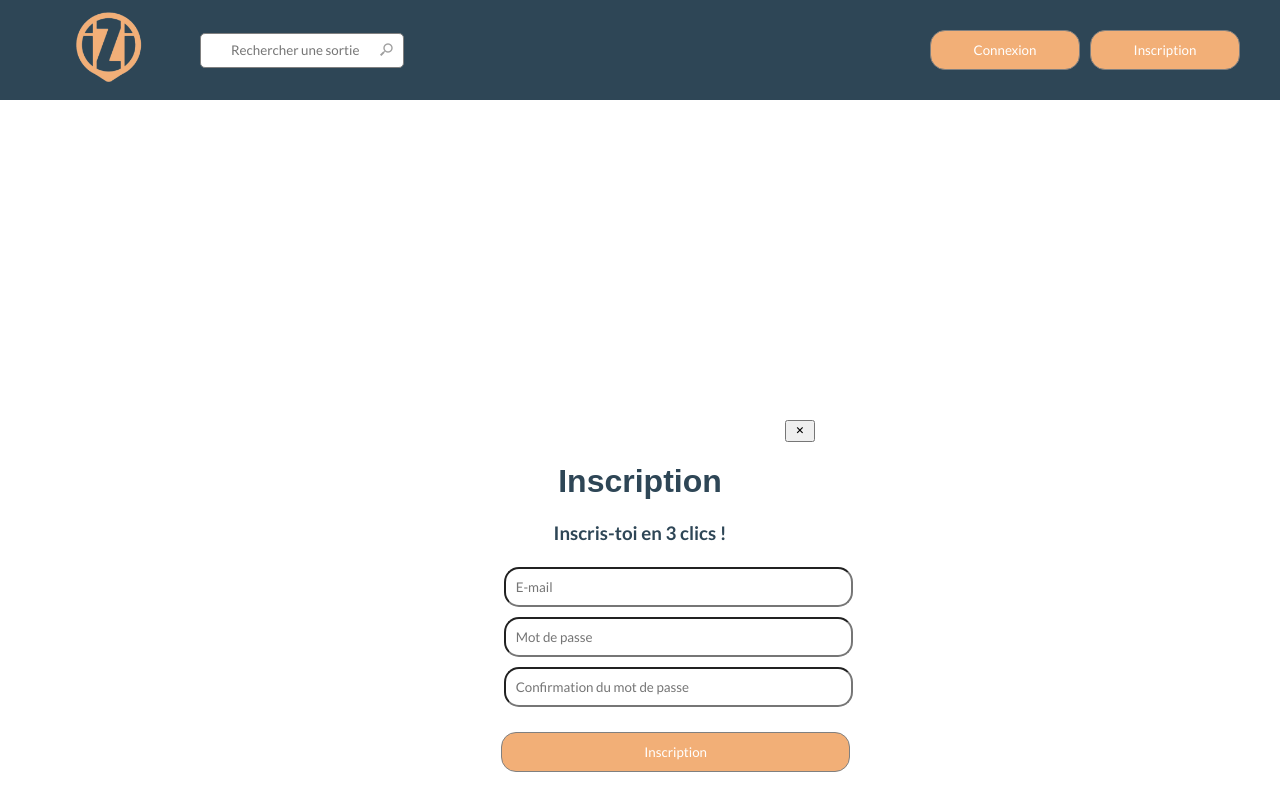
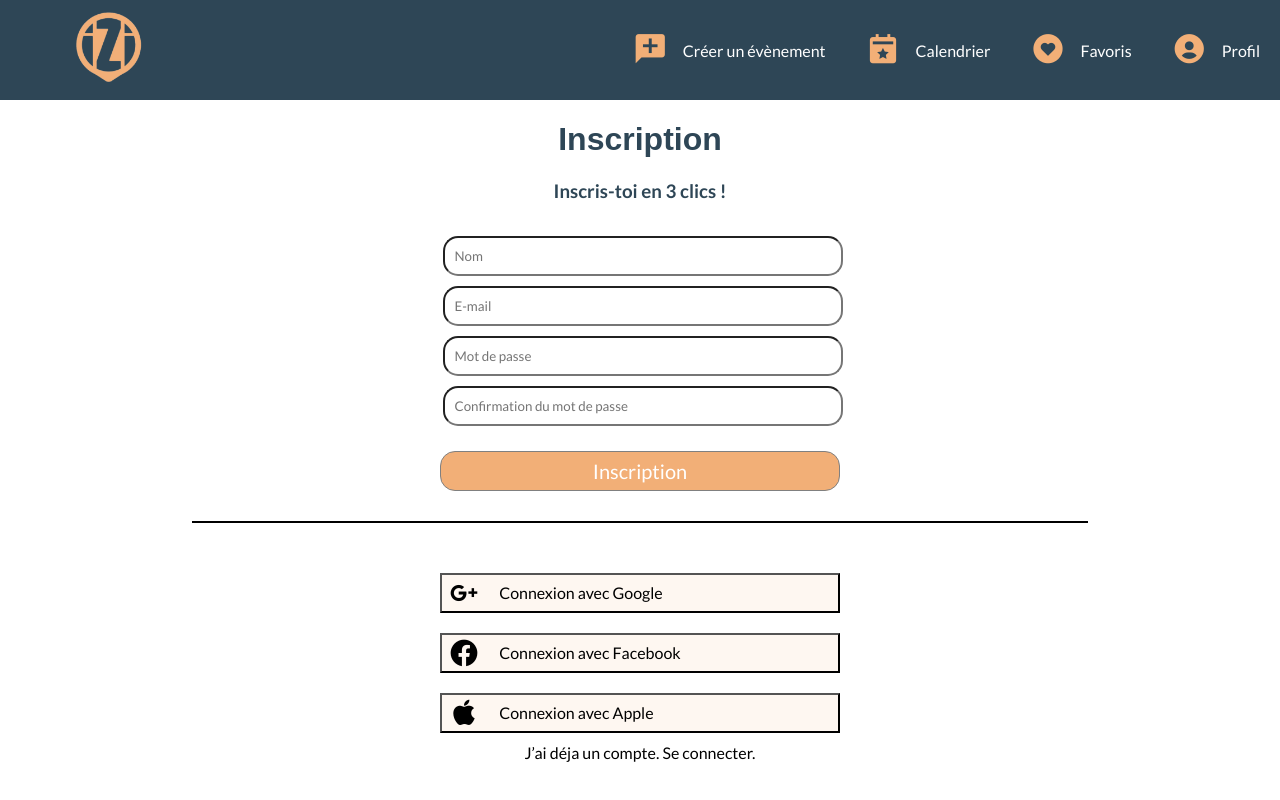
Before and after one commit to SosoIZI/IZISorties-frontend, a Next.js app: page /Inscription in a window 1280 px wide. Shown: the top 800 px of the page. Built offline with nearby package versions, Linux system fonts and the light colour scheme.

Commit message:
modif footer header

```diff
--- a/components/Header.js
+++ b/components/Header.js
@@ -5,7 +5,7 @@ import "boxicons/css/boxicons.min.css"; // import de boxicons pour intégrer les
 import {useRouter} from "next/router"  // import de useRouter pour afficher une navigation en mode SPA
 
 function Header() {
-  const token = false;    // dans un premier temps: soit le token est false= userNotConnected, soit true=USerConnected =autre header
+  const token = true;    // dans un premier temps: soit le token est false= userNotConnected, soit true=USerConnected =autre header
   const router = useRouter() // pour pouvoir utiliser le hook Router.
 
   const [searchInput, setSearchInput] = useState("");// état pour renseigner l'input
--- a/components/Inscription.js
+++ b/components/Inscription.js
@@ -7,15 +7,17 @@ import { useDispatch, useSelector } from "react-redux";
 import { signIn } from "../reducers/user";
 import React from "react";
 import "boxicons/css/boxicons.min.css";
+import {useRouter} from "next/router";
 
 // pop-up Créer un compte
 
 function SignIn(props) {
+  const router = useRouter() // pour pouvoir utiliser le hook Router.
   const user = useSelector((state) => state.user.value);
   const dispatch = useDispatch();
-
+const[SignName, setSignName] = useState("");
   const [SignEmail, setSignEmail] = useState("");
-  const [SignInpassword, setSignInpassword] = useState("");
+  const [SignPassword, setSignPassword] = useState("");
 
   const handleSignIn = () => {
     fetch("http://localhost:3000/users/login", {
@@ -27,14 +29,11 @@ function SignIn(props) {
       .then((data) => {
         if (data.result) {
           dispatch(signIn({ username: SignEmail, token: data.token }));
+          setSignEmail("")
           setSignInusername("");
-          setSignInpassword("");
+          setSignPassword("");
         }
       });
-  };
-
-  const handleClick = () => {
-    props.toggle();
   };
 
   //   const handleButton = () => {
@@ -45,11 +44,6 @@ function SignIn(props) {
     <div>
 
       <div className={styles.container}>
-        <span className={styles.cross}>
-          <button onClick={handleClick}>
-            <i className="bx bx-x"></i>
-          </button>
-        </span>
         <div className={styles.top}>
           <span className={styles.texte}>
             <h1>Inscription </h1>
@@ -59,22 +53,28 @@ function SignIn(props) {
 
         <form>
           <div className={styles.formula}>
+          <input
+              type="text"
+              value={SignName}
+              onChange={(e) => setSignName(e.target.value)}
+              placeholder="Nom"
+            />
             <input
               type="text"
               value={SignEmail}
-              onChange={(e) => setSignInusername(e.target.value)}
+              onChange={(e) => setSignEmail(e.target.value)}
               placeholder="E-mail"
             />
             <input
               type="password"
-              value={SignInpassword}
-              onChange={(e) => setSignInpassword(e.target.value)}
+              value={SignPassword}
+              onChange={(e) => setSignPassword(e.target.value)}
               placeholder="Mot de passe"
             />
             <input
               type="password"
-              value={SignInpassword}
-              onChange={(e) => setSignInpassword(e.target.value)}
+              value={SignPassword}
+              onChange={(e) => setSignPassword(e.target.value)}
               placeholder="Confirmation du mot de passe"
             />
 
@@ -87,7 +87,10 @@ function SignIn(props) {
             Inscription
           </button>
           </div>
-        </form>
+          </form>
+<span className={styles.stroke}></span>
+
+
       </div>
       <div className={styles.connectionWay}>
         <span>
@@ -117,6 +120,10 @@ function SignIn(props) {
             <i className="bx bxl-apple"></i> Connexion avec Apple{" "}
           </button>
         </span>
+        <span className={styles.sentence}
+        onClick={() => router.push("/Connexion")}
+        > J’ai déja un compte. Se connecter.
+        </span>
       </div>
 
 
--- a/styles/Footer.module.css
+++ b/styles/Footer.module.css
@@ -78,10 +78,18 @@ justify-content: center;
 	width:10vw /* Uniquement 10% de la taille du footer */
   }
 
+
   .reseaux {
 	width: 35px;
   }
+  .reseaux:hover {
+	width: 65px;
+  }
+
 
   .fbk {
 	width: 45px;
   }
+.fbk:hover{
+	width: 75px;
+}
--- a/styles/Inscription.module.css
+++ b/styles/Inscription.module.css
@@ -3,36 +3,39 @@
 }
 
 .container {
+    margin-bottom: 50px;;
     display: flex;
     flex-direction: column;
     align-items: center;
     justify-content: center;
-    height: 100vh;
-    width: 100vw;
+
+    width:100%;
 }
 
 .top {
     text-align: center;
 }
 
-.cross{
-margin-left: 25%;
-margin-top: 15%;
-}
-
-
-
-.formula{
-    width: 140%;
+.formula, .connectionWay{
+    width: 100%;
+    padding: 10px;
 display: flex;
+box-sizing: border-box;
+border-radius: 15px;
+outline: none;
 flex-direction: column;
 align-items: center;
 justify-content: center;
 
 }
 
+.connectionWay{
+    margin-top:-50px;
+}
+
+
 .formula input {
-    width: 140%;
+    width: 400px;
     padding: 10px;
     margin: 5px 0;
     box-sizing: border-box;
@@ -43,27 +46,24 @@ outline: none;
 }
 
 
+
 .formula:hover {
     color: rgb(242,175,119);
-
-
 font-weight: bold;
-
-
 cursor: pointer;
-
         }
 
 .button {
-
+font-size: 20px;
 	border: 1px solid grey;
 	border-radius: 15px;
-	width:140%;
+	width:400px;
 	height:40px;
 	cursor: pointer;
 	color:white;
 	background-color: rgb(242,175,119);
     margin-top: 20px;
+
 
 
 }
@@ -73,32 +73,53 @@ cursor: pointer;
 	font-weight: bold;
 }
 
-.connectionWay {
+.buttonbis {
+    display: flex;
+    align-items: center;
 
-    display: flex;
-    flex-direction: column;
-    align-items: center;
-    justify-content: center;
+font-size: 16px;
+	width:400px;
+	height:40px;
+	cursor: pointer;
+	color:black;
+    margin-top: 20px;
+    background-color:rgb(254,247,241);
 }
 
-.buttonbis{
-    width: 130%;
-    padding: 10px;
-    margin: 5px 0;
-    box-sizing: border-box;
 
-	cursor: pointer;
-    margin-left: 5px;
-outline: none;
-background-color: white;
+.buttonbis i {
+
+color:black;
+font-size: 32px;
+margin-right: 5%;
+}
+
+.buttonbis:hover {
+	background-color: white;
+	color: rgb(242,175,119);
+	font-weight: bold;
+}
+
+
+
+.stroke{
+
+        width: 70%;  /* Set the width to 70% */
+        height: 2px;  /* Define the height of the line */
+        background-color: black;  /* Set the color of the line */
+        margin: 20px auto;  /* Center the line horizontally */
 
 }
 
-.buttonbis i {
-display: flex;
-color:black;
+.sentence{
+margin-top: 10px;
+
 }
 
-.stroke{
-    border: 2px solid black;
-}
+.sentence:hover{
+    background-color: white;
+	color: rgb(242,175,119);
+	font-weight: bold;
+    cursor: pointer;
+
+    }
```
